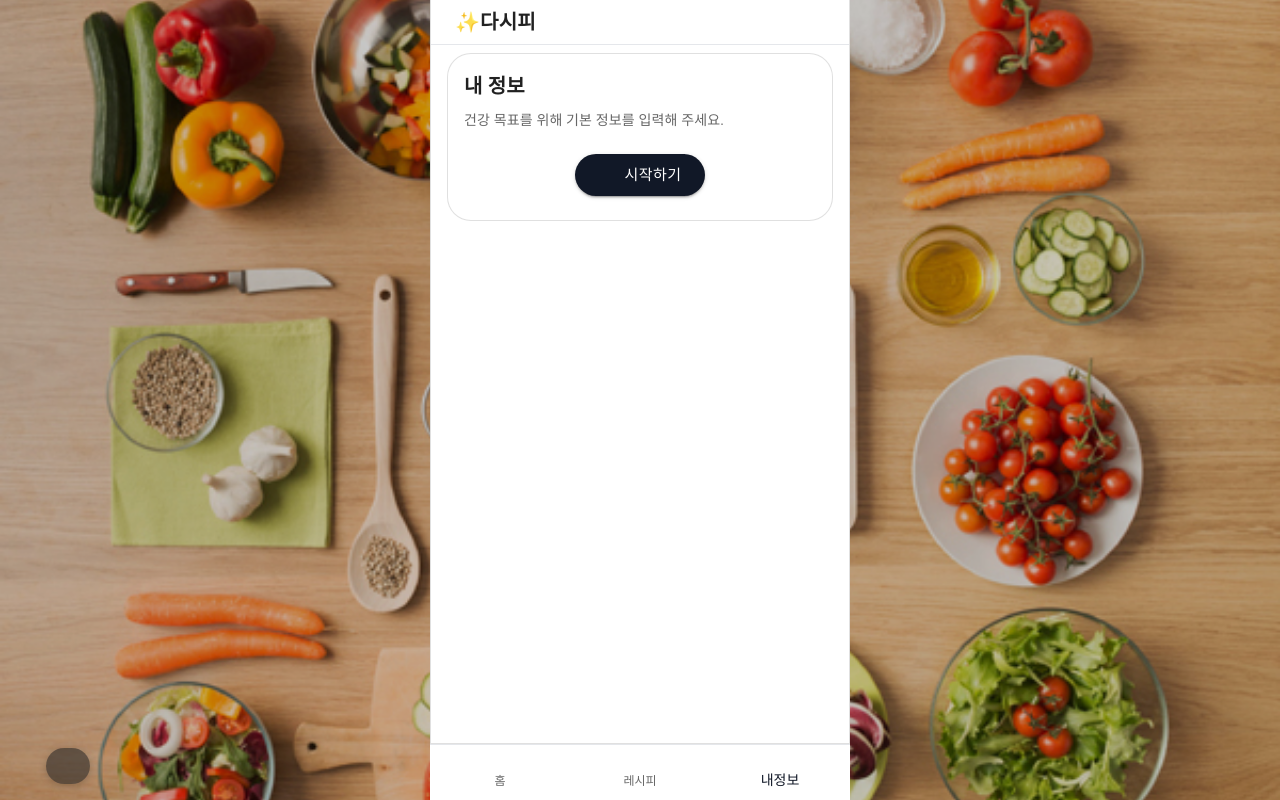
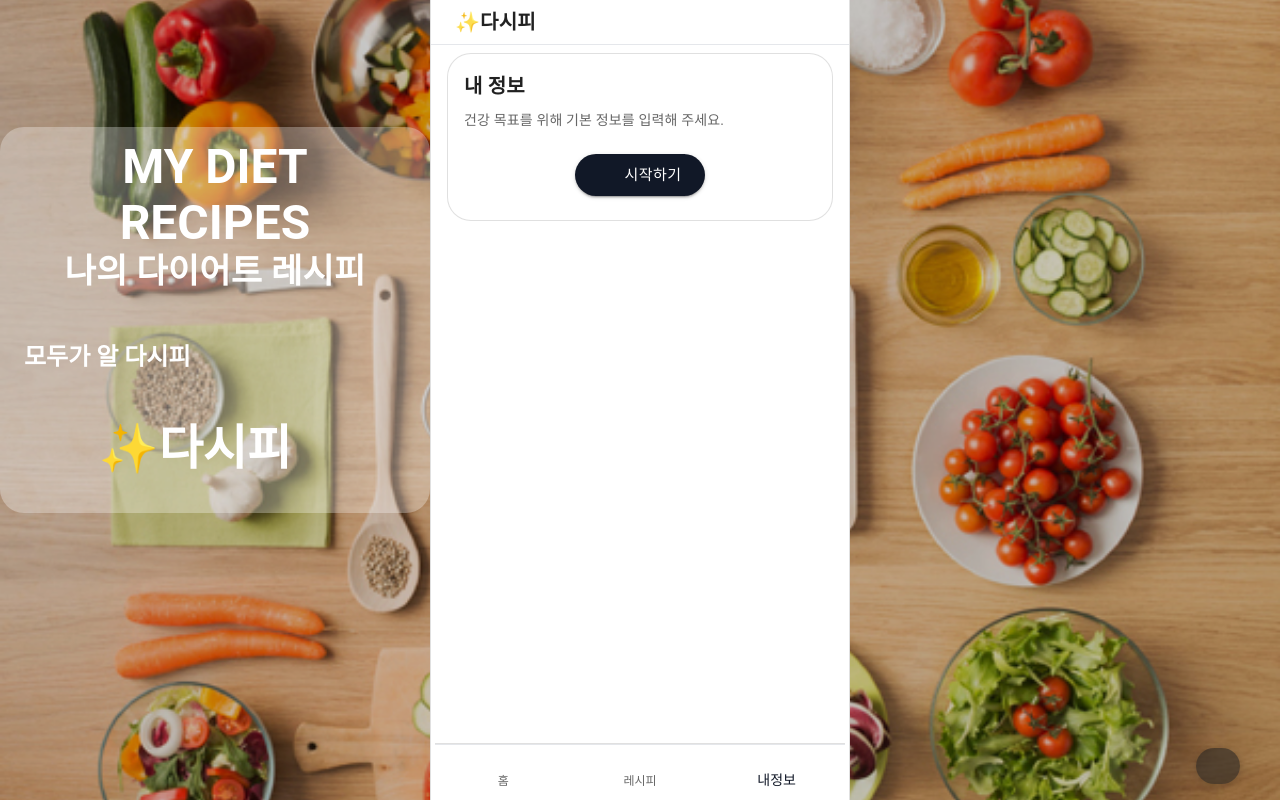
Before and after one commit to jeffyun3061/my-diet-recipes, a Next.js app in the folder frontend/: page /personal-info in a window 1280 px wide. Built offline with nearby package versions, Linux system fonts and the light colour scheme; some icons are missing.

Commit message:
배경 사진에 텍스트 추가 / 배경 영상 편집

```diff
--- a/frontend/components/BackgroundVideoWithControls.tsx
+++ b/frontend/components/BackgroundVideoWithControls.tsx
@@ -1,6 +1,6 @@
 "use client";
 
-import { Box, IconButton } from "@mui/material";
+import { Box, IconButton, Typography } from "@mui/material";
 import PlayArrowIcon from "@mui/icons-material/PlayArrow";
 import PauseIcon from "@mui/icons-material/Pause";
 import VolumeOffIcon from "@mui/icons-material/VolumeOff";
@@ -17,6 +17,22 @@ export default function BackgroundVideoWithControls() {
   const BG_PLACEHOLDER = "/images/bg-placeholder.jpg";
   const VIDEO_SRC = "/videos/bg-saja.mp4";
 
+  const MOBILE_WIDTH = 420;
+  const [windowWidth, setWindowWidth] = useState(0);
+
+  useEffect(() => {
+    // 컴포넌트가 마운트된 후에 window 객체에 접근
+    setWindowWidth(window.innerWidth);
+
+    const handleResize = () => setWindowWidth(window.innerWidth);
+    window.addEventListener("resize", handleResize);
+
+    return () => window.removeEventListener("resize", handleResize);
+  }, []);
+
+  // 왼쪽 여백 공간의 너비 계산
+  const leftAreaWidth = (windowWidth - MOBILE_WIDTH) / 2;
+
   useEffect(() => {
     setMounted(true);
   }, []);
@@ -28,7 +44,6 @@ export default function BackgroundVideoWithControls() {
       videoRef.current.pause();
       setPlaying(false);
     } else {
-      // 사용자가 클릭했으므로 autoplay 제한 해제됨
       videoRef.current.muted = muted;
       videoRef.current
         .play()
@@ -72,10 +87,10 @@ export default function BackgroundVideoWithControls() {
           height: "100vh",
           zIndex: 0,
           overflow: "hidden",
-          bgcolor: "#f0f0f0", // 폴백 배경색
+          bgcolor: "#f0f0f0",
         }}
       >
-        {/* 비디오: 항상 DOM 안에 유지 */}
+        {/* 비디오 */}
         <video
           ref={videoRef}
           src={VIDEO_SRC}
@@ -93,7 +108,7 @@ export default function BackgroundVideoWithControls() {
           }}
         />
 
-        {/* 이미지: 비디오 안 보일 때만 표시 */}
+        {/* 이미지 */}
         <Box
           component="img"
           src={BG_PLACEHOLDER}
@@ -109,11 +124,96 @@ export default function BackgroundVideoWithControls() {
         />
       </Box>
 
+      {/* 왼쪽 텍스트 */}
+      {/* <Box
+        sx={{
+          // 배경 이미지가 보일 때만 flex로 표시, 아닐 때는 none
+          display: !playing || hasError ? "flex" : "none",
+          // flex 아이템(텍스트)을 수평/수직 중앙 정렬
+          alignItems: "center",
+          justifyContent: "center",
+          position: "fixed",
+          top: "10%",
+          left: 0,
+          // 계산된 왼쪽 영역의 너비를 적용 (음수 방지)
+          width: leftAreaWidth > 0 ? leftAreaWidth : 0,
+          transform: "translateY(-50%)",
+          color: "#fff",
+          zIndex: 1000,
+          // 텍스트 자체에 대한 스타일 (필요시 수정)
+          bgcolor: "rgba(255,255,255,0.3)",
+          padding: 2,
+          borderRadius: 2,
+        }}
+      >
+        <Typography variant="h6" component="div" sx={{ fontWeight: 700 }}>
+          MY DIET RECIPES
+        </Typography>
+        <Typography variant="h6" component="div" sx={{ fontWeight: 700 }}>
+          나의 다이어트 레시피
+        </Typography>
+        <Typography variant="h6" component="div" sx={{ fontWeight: 700 }}>
+          모두가 알 ✨다시피
+        </Typography>
+      </Box> */}
+      <Box
+        sx={{
+          // 1. 바깥쪽 Box: 위치와 정렬을 담당하는 컨테이너
+          display: !playing || hasError ? "flex" : "none", // 보일 때 flex로 설정
+          alignItems: "center", // 자식(안쪽 Box)을 수직 중앙 정렬
+          justifyContent: "center", // 자식(안쪽 Box)을 수평 중앙 정렬
+          position: "fixed",
+          top: "40%",
+          left: 0,
+          width: leftAreaWidth > 0 ? leftAreaWidth : 0, // 왼쪽 영역 전체 너비 차지
+          transform: "translateY(-50%)",
+          zIndex: 1000,
+        }}
+      >
+        {/* 2. 안쪽 Box: 실제 스타일(배경, 패딩 등)을 담당 */}
+        <Box
+          sx={{
+            bgcolor: "rgba(255,255,255,0.3)",
+            paddingX: 3, // 좌우 패딩
+            paddingY: 1.5, // 상하 패딩
+            borderRadius: 2,
+            color: "#fff",
+            textAlign: "center",
+          }}
+        >
+          <Typography variant="h3" component="div" sx={{ fontWeight: 700 }}>
+            MY DIET RECIPES
+          </Typography>
+          <Typography variant="h4" component="div" sx={{ fontWeight: 700 }}>
+            나의 다이어트 레시피
+          </Typography>
+          <br />
+          <br />
+          <Typography
+            variant="h5"
+            component="div"
+            sx={{ fontWeight: 700, textAlign: "left" }}
+          >
+            모두가 알 다시피
+          </Typography>
+          <br />
+          <br />
+          <Typography
+            variant="h3"
+            component="div"
+            sx={{ fontWeight: 700, whiteSpace: "nowrap", marginRight: 5 }}
+          >
+            ✨다시피
+          </Typography>
+          <br />
+        </Box>
+      </Box>
+
       {/* 컨트롤 버튼 */}
       <Box
         sx={{
           position: "fixed",
-          left: 46,
+          right: 40,
           bottom: 16,
           display: "flex",
           gap: 1,
--- a/frontend/components/BottomNav.tsx
+++ b/frontend/components/BottomNav.tsx
@@ -36,8 +36,8 @@ export default function BottomNav() {
       sx={{
         position: "absolute", // sticky에서 absolute로 변경
         bottom: 0,
-        left: 0,
-        right: 0,
+        left: 5,
+        right: 5,
         borderTop: 1,
         borderColor: "divider",
         bgcolor: "background.paper",
```
Also changed, not shown: 1 other file (tests, documents, lock files or other folders).
